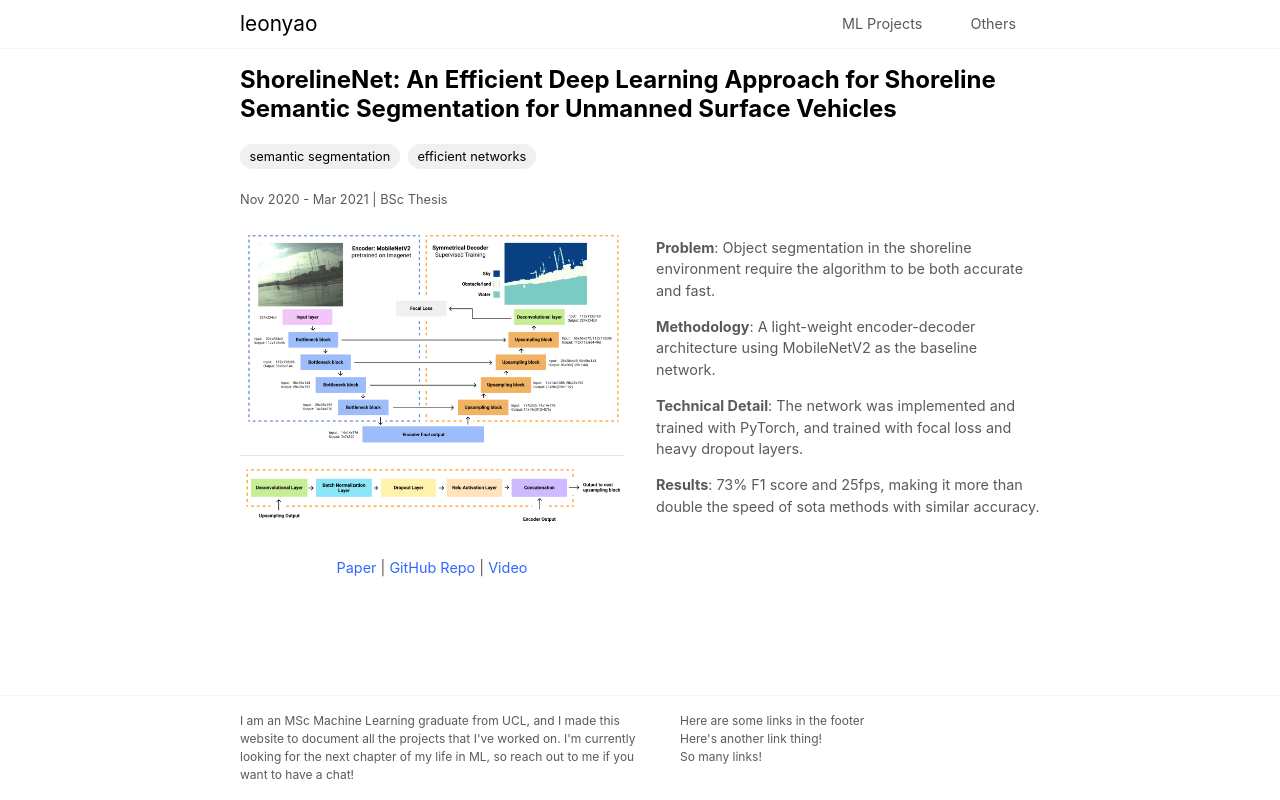
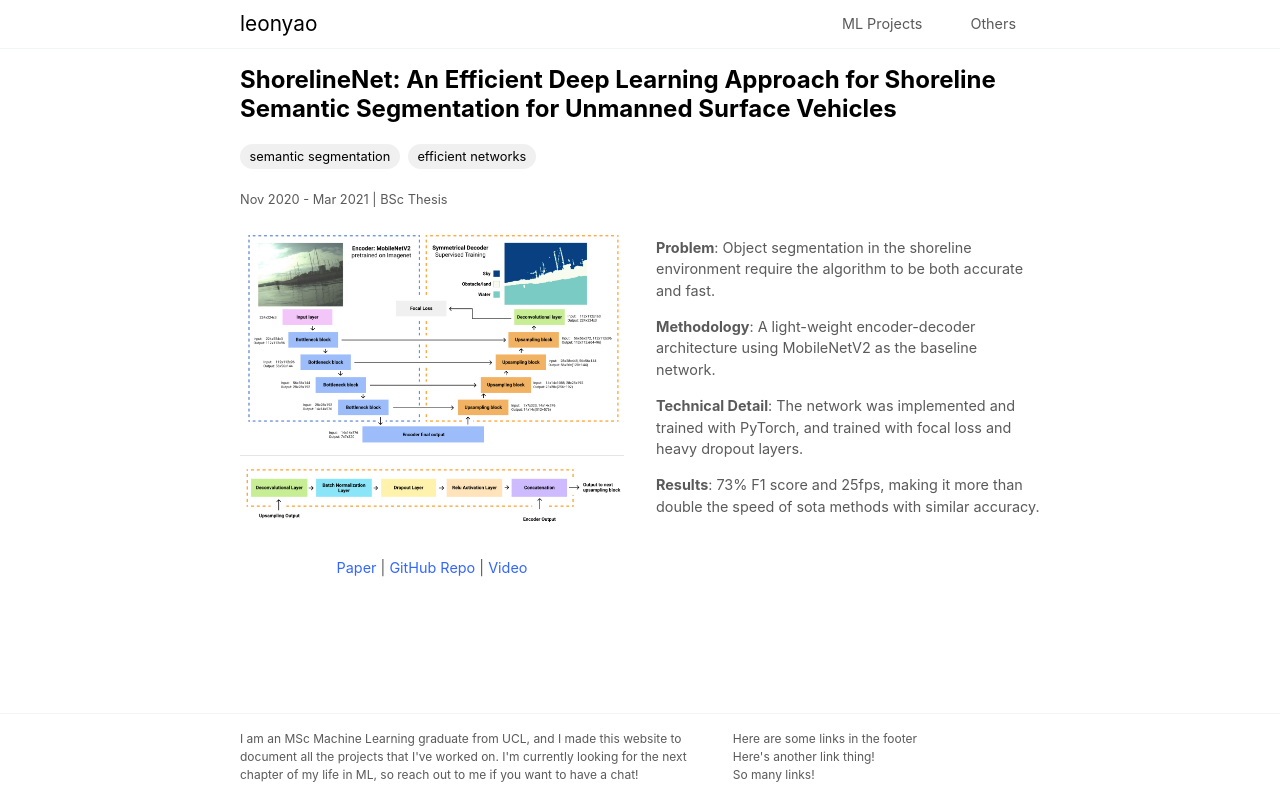
Before and after one commit to LeonY117/leony117.github.io, a Next.js app: page /projects/bsc in a window 1280 px wide. Built offline with nearby package versions, Linux system fonts and the light colour scheme.

Commit message:
update item spacings

```diff
--- a/hoc/Layout/Footer/Footer.module.css
+++ b/hoc/Layout/Footer/Footer.module.css
@@ -13,10 +13,11 @@
   max-width: 100%;
   margin: auto;
   padding: 1rem 0;
+  gap: 2rem;
 }
 
 .TextWrapper {
-  flex: 50%;
+  flex: 60%;
 }
 
 .TextWrapper > p {
@@ -26,13 +27,14 @@
 }
 
 .FooterItems {
-  flex: 50%;
+  flex: 40%;
 }
 
 .Links {
   display: flex;
   flex-direction: column;
   margin: 0;
+  padding: 0;
 }
 
 .Link {
```
